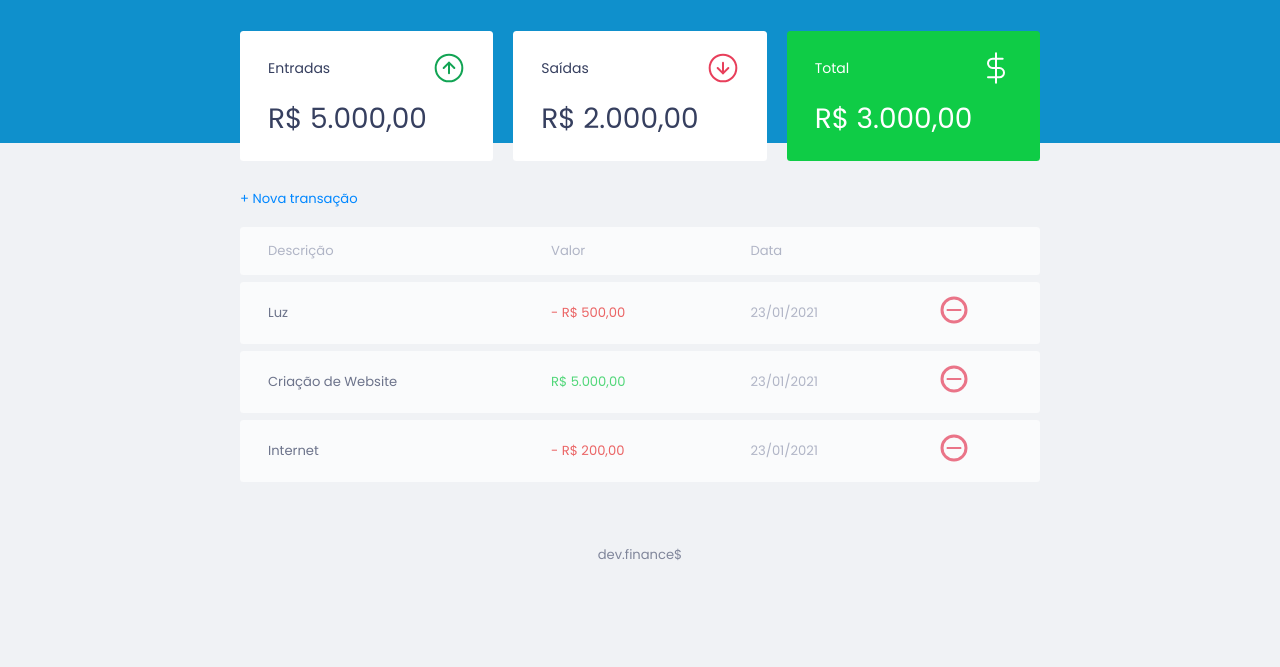
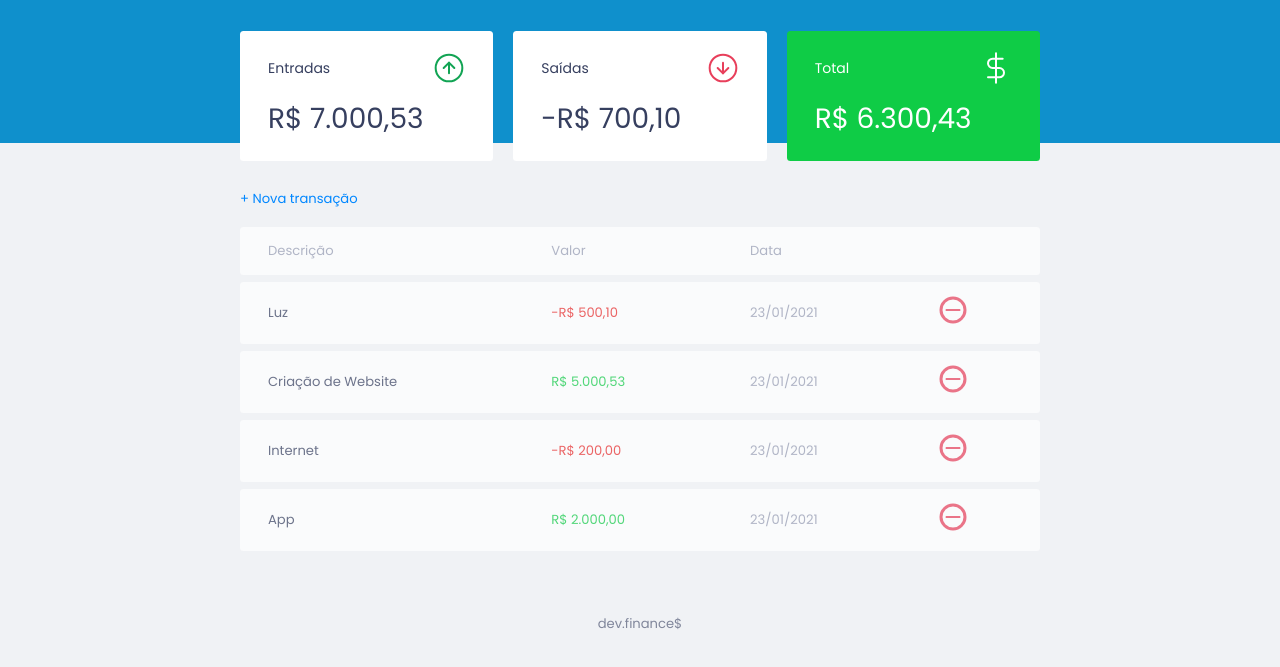
Before and after one commit to devgdp/dev.finance, a plain HTML site: page index.html in a window 1280 px wide. Shown: the part 55-722 px from the top of the page. Drawn offline with Linux system fonts and the light colour scheme.

Commit message:
Javascript

```diff
--- a/index.html
+++ b/index.html
@@ -27,7 +27,7 @@
                         <span>Entradas</span>
                         <img src="./assets/income.svg" alt="Imagem de Entradas">
                     </h3>
-                     <p>R$ 5.000,00</p>
+                     <p id="incomeDisplay"></p>
                 </div>
 
             <div class="card">
@@ -35,7 +35,7 @@
                     <span>Saídas</span>
                     <img src="./assets/expense.svg" alt="Imagem de saídas" >
                 </h3>
-                <p>R$ 2.000,00</p>
+                <p id="expenseDisplay"></p>
             </div>
 
             <div class="card total">
@@ -43,7 +43,7 @@
                     <span>Total</span>
                     <img src="./assets/total.svg" alt="Imagem de Total">
                 </h3>
-                <p>R$ 3.000,00</p>
+                <p id="totalDisplay"></p>
             </div>
             </section>
 
@@ -62,34 +62,7 @@
                         </tr>
                     </thead>
 
-                    <tbody>
-                        <tr>
-                            <td class="description">Luz</td>
-                            <td class="expense"> - R$ 500,00</td>
-                            <td class="date">23/01/2021</td>
-                            <td>
-                                <img src="./assets/minus.svg" alt="Remover Transação">
-                            </td>
-                        </tr>
-
-                        <tr>
-                            <td class="description">Criação de Website</td>
-                            <td class="income"> R$ 5.000,00</td>
-                            <td class="date">23/01/2021</td>
-                            <td>
-                                <img src="./assets/minus.svg" alt="Remover Transação">
-                            </td>
-                        </tr>
-
-                        <tr>
-                            <td class="description">Internet</td>
-                            <td class="expense"> - R$ 200,00</td>
-                            <td class="date">23/01/2021</td>
-                            <td>
-                                <img src="./assets/minus.svg" alt="Remover Transação">
-                            </td>
-                        </tr>
-                    </tbody>
+                    <tbody></tbody>
                 </table>
             </section>
         </main>
@@ -125,25 +98,10 @@
             </div>
         </div>
 
-
         <footer>
             <p>dev.finance$</p>
         </footer>
 
-        <script>
-            const Modal = {
-                open(){
-                    // Abrir Modal, Adicionar a classe Active
-                    document.querySelector('.modal-overlay')
-                    .classList.add('active');
-                },
-                close(){
-                    // Fechar Modal, Removendo a classe Active
-                    document.querySelector('.modal-overlay')
-                    .classList.remove('active');
-                }
-            }
-        </script>
-
+        <script src="./js/script.js"></script>
     </body>
 </html>
--- /dev/null
+++ b/js/script.js
@@ -0,0 +1,137 @@
+const Modal = {
+    open(){
+        // Abrir Modal, Adicionar a classe Active
+        document.querySelector('.modal-overlay')
+        .classList.add('active');
+    },
+    close(){
+        // Fechar Modal, Removendo a classe Active
+        document.querySelector('.modal-overlay')
+        .classList.remove('active');
+    }
+}
+
+const transactions = [
+    {
+        id: 1,
+        description: 'Luz',
+        amount: -50010,
+        date: '23/01/2021'
+    },
+    {
+        id: 2,
+        description: 'Criação de Website',
+        amount: 500053,
+        date: '23/01/2021'
+    },
+    {
+        id: 3,
+        description: 'Internet',
+        amount: -20000,
+        date: '23/01/2021'
+    },
+    {
+        id: 4,
+        description: 'App',
+        amount: 200000,
+        date: '23/01/2021'
+    }
+];
+
+
+const Transaction = {
+    incomes(){
+        let income = 0;
+        // pegar todas as transações
+        // para cada transação
+        transactions.forEach ((transaction)  => {
+            // se ela for maior que zero
+            if(transaction.amount > 0){
+            // Somar e retornar variável
+                income += transaction.amount;
+            }
+        })
+        return income;
+    },
+
+    expenses(){
+        // Somar todas as Saídas
+        let expenses = 0;
+        transactions.forEach ((transaction)  => {
+            if(transaction.amount < 0){
+                expenses += transaction.amount;
+            }
+        })
+        return expenses;
+    },
+
+    total(){
+        // Entradas - Saídas
+        return Transaction.incomes() + Transaction.expenses();
+    }
+
+}
+
+const Utils = {
+    formatCurrent(value){
+        const signal = Number(value)  <  0 ?  "-" :  ""
+
+        value = String(value).replace(/\D/g,  "")
+
+        value = Number(value) / 100
+
+        value = value.toLocaleString("pt-BR", {
+            style: "currency",
+            currency: "BRL"
+        })
+
+        return signal + value
+    },
+}
+
+const DOM = {
+    transactionsContainer: document.querySelector('#data-table tbody'),
+
+    addTransaction(transaction, index){
+        const tr = document.createElement('tr');
+        tr.innerHTML = DOM.innerHTMLTransaction(transaction)
+
+        DOM.transactionsContainer.appendChild(tr)
+    },
+
+    innerHTMLTransaction(transaction) {
+        const CSSclass = transaction.amount > 0 ? "income" : "expense"
+
+        const amount = Utils.formatCurrent(transaction.amount)
+
+        const html = `
+                <td class="description">${transaction.description}</td>
+                <td class="${CSSclass}"> ${amount}</td>
+                <td class="date">${transaction.date} </td>
+                <td>
+                    <img src="./assets/minus.svg" alt="Remover Transação">
+                </td>
+        `
+        return html
+    },
+
+    updateBalance() {
+        document
+            .getElementById('incomeDisplay')
+            .innerHTML = Utils.formatCurrent(Transaction.incomes())
+
+        document
+            .getElementById('expenseDisplay')
+            .innerHTML = Utils.formatCurrent(Transaction.expenses())
+
+        document
+            .getElementById('totalDisplay')
+            .innerHTML = Utils.formatCurrent(Transaction.total())
+    }
+}
+
+transactions.forEach(function (transaction) {
+    DOM.addTransaction(transaction)
+ })
+
+ DOM.updateBalance();
```
